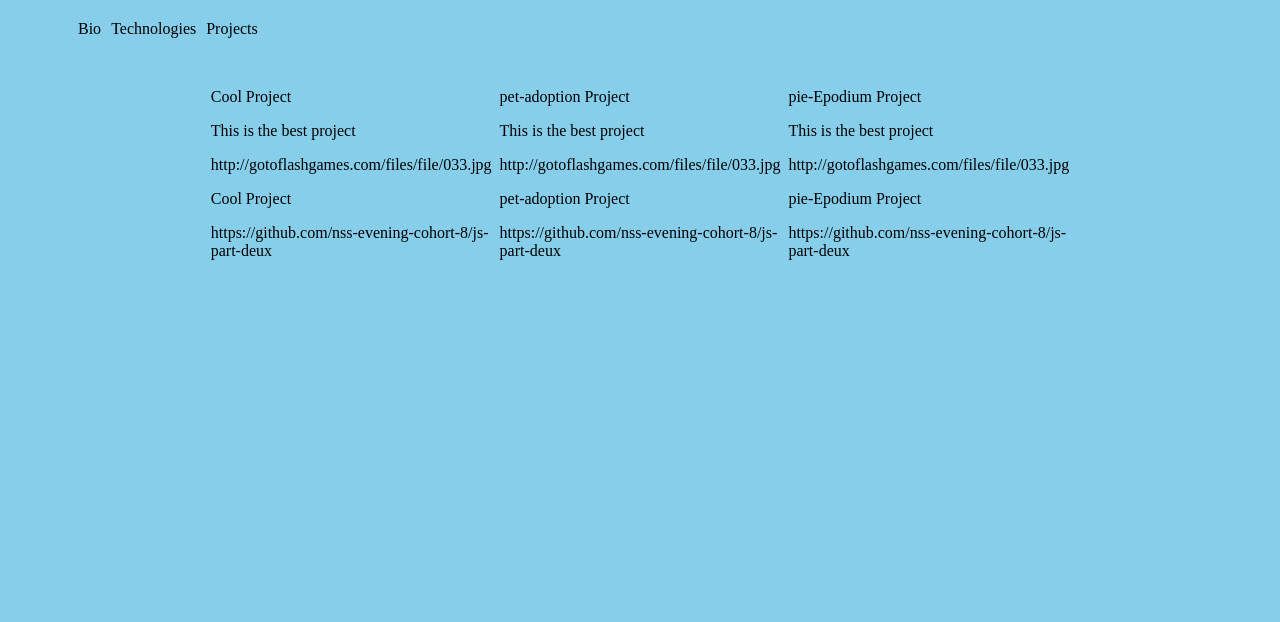
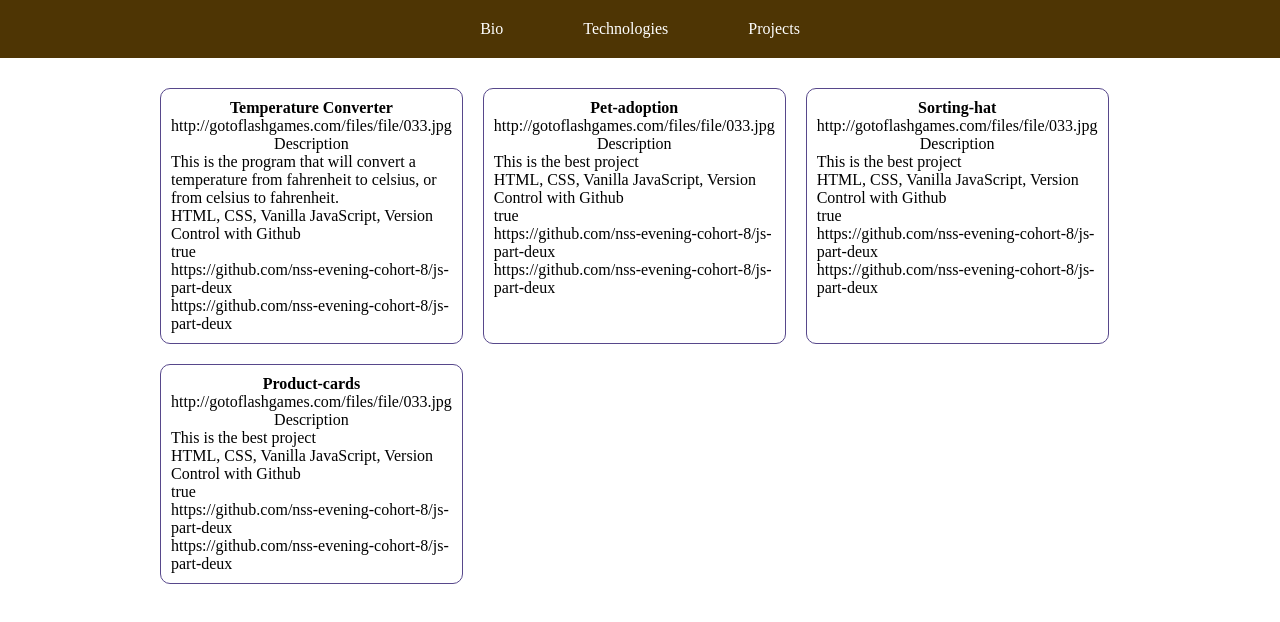
Before and after one commit to ygitore/yitbarekgitore.github.io, a plain HTML site: page index.html in a window 1280 px wide. Both pictures are taken after a click on the link "Projects". Drawn offline with Linux system fonts and the light colour scheme.

Commit message:
added flexbox to projects page

```diff
--- a/main.css
+++ b/main.css
@@ -1,18 +1,32 @@
-body{
-    background-color: skyblue;
+*{
+    padding: 0px;
+    margin: 0px;
+    box-sizing: border-box;
+    color: black;
 }
 #navLinks{
     display: flex;
     flex-grow: 1;
     flex:row wrap;
     list-style-type: none;
-    margin: 20px;
+    justify-content: center;
+    background-color: rgb(78, 53, 4);
+    padding:20px;
+}
+nav ul li a{
+    text-align: center;
+    color: #fff;
 }
 #navLinks li a{
-    margin-left: 10px;
+    margin: 40px;
+    text-align: center;
 }
 #navLinks li a:hover{
-    border-bottom: 1px solid green;
+    border-bottom: 1px solid goldenrod;
+}
+.each-col{
+    border:1px solid red;
+
 }
 #technologiesPage{
     display: flex;
@@ -27,30 +41,41 @@ body{
     padding: 2px;
     margin:2px;
     flex-basis: 20%;
-    text-align: left;
+    text-align: center;
     word-wrap: break-word;
 }
-
-
-
-
-
-
-
-
 #projectsPage{
     display: flex;
     flex-grow: 1;
     flex-direction:row;
     flex-wrap: wrap;
     margin-top:10px;
-    justify-content: center;
+    margin-left: 150px;
+    margin-right: 150px;
 }
 .project-items{
     align-self: stretch;
     padding: 2px;
-    margin:2px;
+    margin-top:20px;
     flex-basis: 20%;
     text-align: left;
     word-wrap: break-word;
+    border: 1px solid rgb(87, 72, 139);
+    border-radius: 10px;
+    margin:10px;
+    padding: 10px;
+    flex-basis: 30%;
+    align-items: flex-start;
 }
+.my-bio{
+    margin-top:20px;
+    margin-left:250px;
+    margin-right:250px;
+    line-height: 1.5;
+}
+.project-items p:first-child{
+    font-weight: bold;
+}
+.project-items h4, .descritption{
+    text-align: center;
+}
--- a/projects.js
+++ b/projects.js
@@ -1,4 +1,4 @@
-var technologies = ['Html', 'Css','Javascript','Java','C#','Asp.Net','Python','Sql'];
+var technologies = ['Html5', 'Css3','Javascript','Java','C#','Asp.Net','Python','Sql'];
 let printToDom = (divId, stringToPrint)=>{
     switch(divId){
         case 'bioPage':
@@ -18,7 +18,7 @@ var techBuilder = (myArr)=>{
     for (let i = 0; i < myArr.length; i++) {
         stringDom += `<div class="dom-items">
             <p>${myArr[i]}</p>
-        </div>`;
+        </div>`
     }
     printToDom('technologiesPage', stringDom);
 }
@@ -28,16 +28,16 @@ let buttonEventTechnologies = (e)=>{
     }
 }
 const projects = [{
-                title: "Cool Project",
+                title: "Temperature Converter",
                 screenshot: "http://gotoflashgames.com/files/file/033.jpg",
-                description: "This is the best project", // A good project description includes 'the what', 'the why', and 'the how'.
+                description: "This is the program that will convert a temperature from fahrenheit to celsius, or from celsius to fahrenheit.", // A good project description includes 'the what', 'the why', and 'the how'.
                 technologiesUsed: "HTML, CSS, Vanilla JavaScript, Version Control with Github",
                 available: true,
                 url: "https://github.com/nss-evening-cohort-8/js-part-deux", // Towards the latter part of the class, you will learn how to host your projects and people will be able to view them live. Cool, right? Welp, until then, just use your GitHub link in this spot as well.
                 githubUrl: "https://github.com/nss-evening-cohort-8/js-part-deux"
             },
             {
-                title: "pet-adoption Project",
+                title: "Pet-adoption",
                 screenshot: "http://gotoflashgames.com/files/file/033.jpg",
                 description: "This is the best project", // A good project description includes 'the what', 'the why', and 'the how'.
                 technologiesUsed: "HTML, CSS, Vanilla JavaScript, Version Control with Github",
@@ -47,6 +47,24 @@ const projects = [{
             },
             {
                 title: "pie-Epodium Project",
+                screenshot: "http://gotoflashgames.com/files/file/033.jpg",
+                description: "This is the best project", // A good project description includes 'the what', 'the why', and 'the how'.
+                technologiesUsed: "HTML, CSS, Vanilla JavaScript, Version Control with Github",
+                available: false,
+                url: "https://github.com/nss-evening-cohort-8/js-part-deux", // Towards the latter part of the class, you will learn how to host your projects and people will be able to view them live. Cool, right? Welp, until then, just use your GitHub link in this spot as well.
+                githubUrl: "https://github.com/nss-evening-cohort-8/js-part-deux"
+            },
+            {
+                title: "Sorting-hat",
+                screenshot: "http://gotoflashgames.com/files/file/033.jpg",
+                description: "This is the best project", // A good project description includes 'the what', 'the why', and 'the how'.
+                technologiesUsed: "HTML, CSS, Vanilla JavaScript, Version Control with Github",
+                available: true,
+                url: "https://github.com/nss-evening-cohort-8/js-part-deux", // Towards the latter part of the class, you will learn how to host your projects and people will be able to view them live. Cool, right? Welp, until then, just use your GitHub link in this spot as well.
+                githubUrl: "https://github.com/nss-evening-cohort-8/js-part-deux"
+            },
+            {
+                title: "Product-cards",
                 screenshot: "http://gotoflashgames.com/files/file/033.jpg",
                 description: "This is the best project", // A good project description includes 'the what', 'the why', and 'the how'.
                 technologiesUsed: "HTML, CSS, Vanilla JavaScript, Version Control with Github",
@@ -62,13 +80,19 @@ const projects = [{
 var projBuilder = (arr)=>{
     let stringDom = '';
     for (let i = 0; i < arr.length; i++) {
-        stringDom += `<div class="project-items">
-            <p>${arr[i].title}</p>
-            <p>${arr[i].description}</p>
-            <p>${arr[i].screenshot}</p>
-            <p>${arr[i].title}</p>
-            <p>${arr[i].githubUrl}</p>
-        </div>`
+        if(arr[i].available === true)
+        {
+            stringDom += `<div class="project-items">
+                <h4>${arr[i].title}</h4>
+                <p>${arr[i].screenshot}</p>
+                <p class="descritption">Description</p>
+                <p>${arr[i].description}</p>
+                <p>${arr[i].technologiesUsed}</p>
+                <p>${arr[i].available}</p>
+                <p>${arr[i].url}</p>
+                <p>${arr[i].githubUrl}</p>
+            </div>`;
+        }
     }
     printToDom('projectsPage', stringDom);
 }
@@ -78,11 +102,13 @@ let buttonEventProject = (e)=>{
     }
 }
 let buttonClickEventForBio = ()=>{
-    const myBio = `<p>THis is my bio</p>`;
+    const myBio = `<div class="my-bio">
+                        <p>My name is Yitbarek Gitore. I am recent computer sciece graduate from Tennessee state university with concentration in cyber security.
+                        My career in cyber security started when i was freshman in college. Most of my career in the past have been in cyber security area. My love for coding hasn\'t been new.</p>
+                   </div>`;
     printToDom('bioPage', myBio);
 
 }
 document.getElementById('navToBio').addEventListener('click', buttonClickEventForBio);
-
 document.getElementById('navToProjects').addEventListener('click', buttonEventProject);
 document.getElementById('navToTechnologies').addEventListener('click', buttonEventTechnologies);
```
